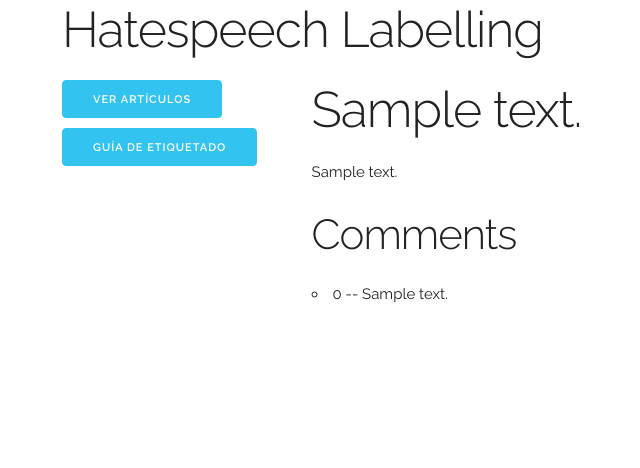
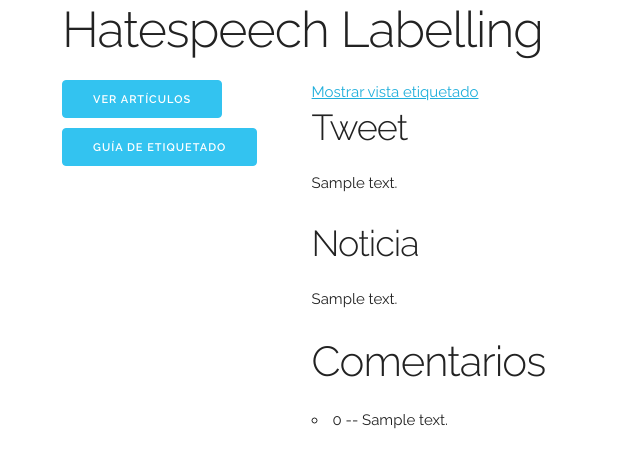
Before and after one commit to finiteautomata/hatespeech-selection, a Django app: template articles/templates/articles/show.html in a window 1280 px wide. Shown: the top 468 px of the page, without its empty margins (98-738 px from the left). Run offline with Django 3.2, Linux system fonts and the light colour scheme; the template is opened without the code that fills it: most values are stand-ins (such as "Sample title", 1, 10 or a date in 2020).

Commit message:
Agrego link a vista de etiquetado en noticia

```diff
--- a/articles/templates/articles/index.html
+++ b/articles/templates/articles/index.html
@@ -13,7 +13,7 @@
 
 <ul>
 {% for article in articles %}
-    <li><a href="{% url 'labels:show' article.id %}">{{article.created_at}} -- {{ article.text }}</a></li>
+    <li><a href="{% url 'articles:show' article.id %}">{{article.created_at}} -- {{ article.text }}</a></li>
 {% endfor %}
 </ul>
 {% endblock %}
--- a/articles/templates/articles/show.html
+++ b/articles/templates/articles/show.html
@@ -2,11 +2,17 @@
 
 {% block content %}
 
-<h1> {{article.text}} </h1>
+<a href="{% url 'labels:show' article.id %}"> Mostrar vista etiquetado </a>
+
+<h3> Tweet  </h3>
+
+<p> {{article.text}} </p>
+
+<h3> Noticia </h3>
 
 <p> {{article.body}} </p>
 
-<h2> Comments </h2>
+<h2> Comentarios </h2>
 
 <ul>
 {% for comment in article.comments %}
```
